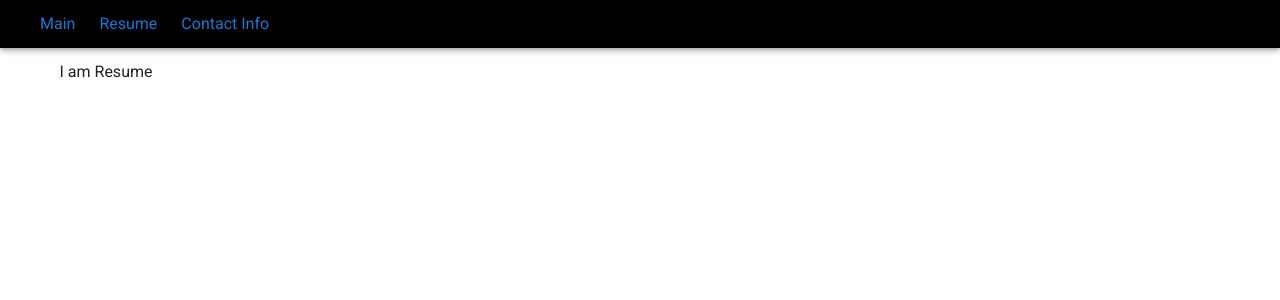
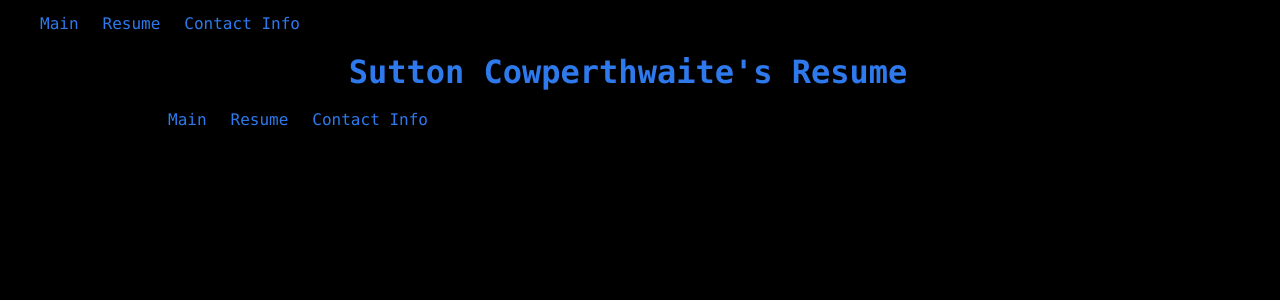
Before and after one commit to suco3693/devPage, a Vue app: page /resume in a window 1280 px wide. Shown: the top 300 px of the page. Built offline with nearby package versions, Linux system fonts and the light colour scheme.

Commit message:
Added iframe Resume / updated base css

```diff
--- a/src/App.vue
+++ b/src/App.vue
@@ -1,28 +1,36 @@
 <template>
-    <v-app>
+    <v-app class="v-application-addition">
         <router></router>
-
-        <v-content>
+        <v-content class="v-content-additon">
             <router-view></router-view>
         </v-content>
     </v-app>
 </template>
 
 <script lang="ts">
-import { defineComponent } from '@vue/composition-api';
-import Router from '@/router/Router.vue';
-import LandingPage from '@/views/LandingPage.vue';
+import { defineComponent } from "@vue/composition-api";
+import Router from "@/router/Router.vue";
+import LandingPage from "@/views/LandingPage.vue";
 
 export default defineComponent({
-    name: 'App',
+    name: "App",
 
     components: {
         Router,
-        LandingPage,
+        LandingPage
     },
 
     data: () => ({
         //
-    }),
+    })
 });
 </script>
+<style scoped>
+.v-application-addition {
+    font-family: Lucida Console;
+}
+.v-content-additon {
+    color: #2e7aec;
+    background: #000;
+}
+</style>
--- /dev/null
+++ b/src/components/ResumeContainer/ResumeContainer.vue
@@ -0,0 +1,30 @@
+<template>
+    <v-row justify="center">
+        <h1>Sutton Cowperthwaite's Resume</h1>
+        <iframe
+            src="./assets/Sutton_Cowperthwaite_Resume.pdf"
+            type="application/pdf"
+            class="resume-embed"
+            frameborder="0"
+        />
+    </v-row>
+</template>
+
+<script lang="ts">
+import { defineComponent } from "@vue/composition-api";
+
+export default defineComponent({
+    name: "ResumeContainer",
+    setup() {}
+});
+</script>
+<style scoped>
+.row {
+    width: 100%;
+    height: 100%;
+}
+.resume-embed {
+    width: 100%;
+    height: 95%;
+}
+</style>
--- a/src/router/Router.vue
+++ b/src/router/Router.vue
@@ -9,24 +9,27 @@
 </template>
 
 <script lang="ts">
-import { defineComponent } from '@vue/composition-api';
+import { defineComponent } from "@vue/composition-api";
 
 export default defineComponent({
-    name: 'Router',
+    name: "Router",
     setup() {
         const links = [
-            { name: 'Main', route: '/' },
-            { name: 'Resume', route: '/resume' },
-            { name: 'Contact Info', route: '/contact' },
+            { name: "Main", route: "/" },
+            { name: "Resume", route: "/resume" },
+            { name: "Contact Info", route: "/contact" }
         ];
         return {
-            links,
+            links
         };
-    },
+    }
 });
 </script>
 <style scoped>
 a {
     text-decoration: none;
 }
+.v-application a {
+    color: #2e7aec;
+}
 </style>
--- a/src/views/ResumePage.vue
+++ b/src/views/ResumePage.vue
@@ -1,13 +1,22 @@
 <template>
-    <v-container>
-        I am Resume
+    <v-container class="v-container-override">
+        <resume-container></resume-container>
     </v-container>
 </template>
 
 <script lang="ts">
-import Vue from 'vue';
-
+import Vue from "vue";
+import ResumeContainer from "@/components/ResumeContainer/ResumeContainer.vue";
 export default Vue.extend({
-    name: 'ResumePage',
+    name: "ResumePage",
+    components: {
+        ResumeContainer
+    }
 });
 </script>
+<style scoped>
+.v-container-override {
+    width: 80%;
+    height: 100%;
+}
+</style>
```
Also changed, not shown: 1 other file (tests, documents, lock files or other folders).
